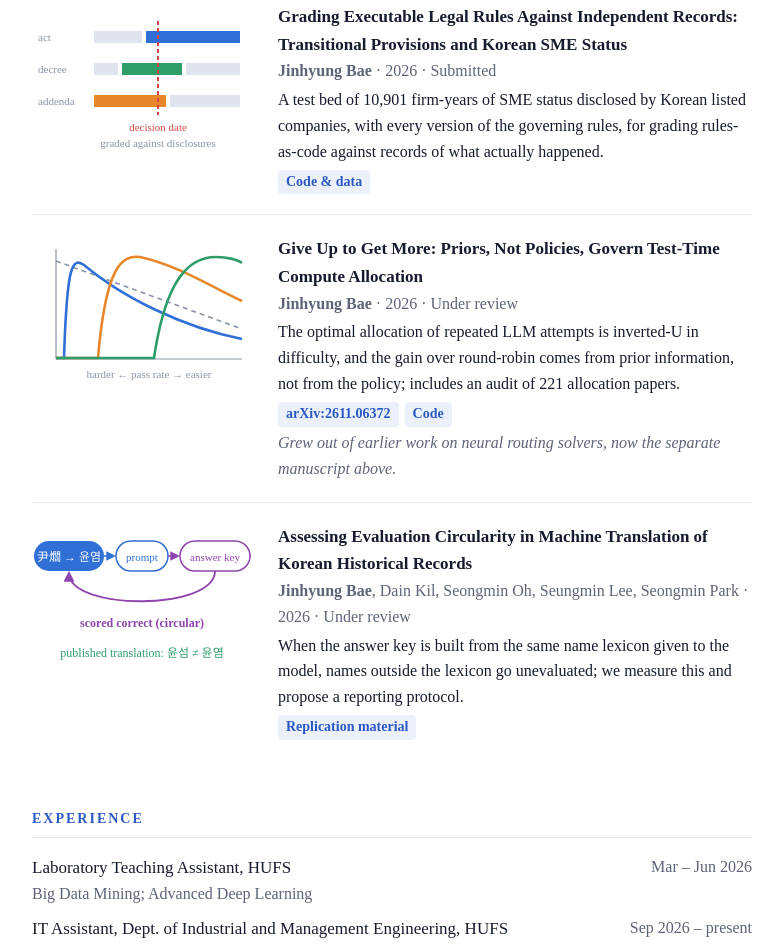
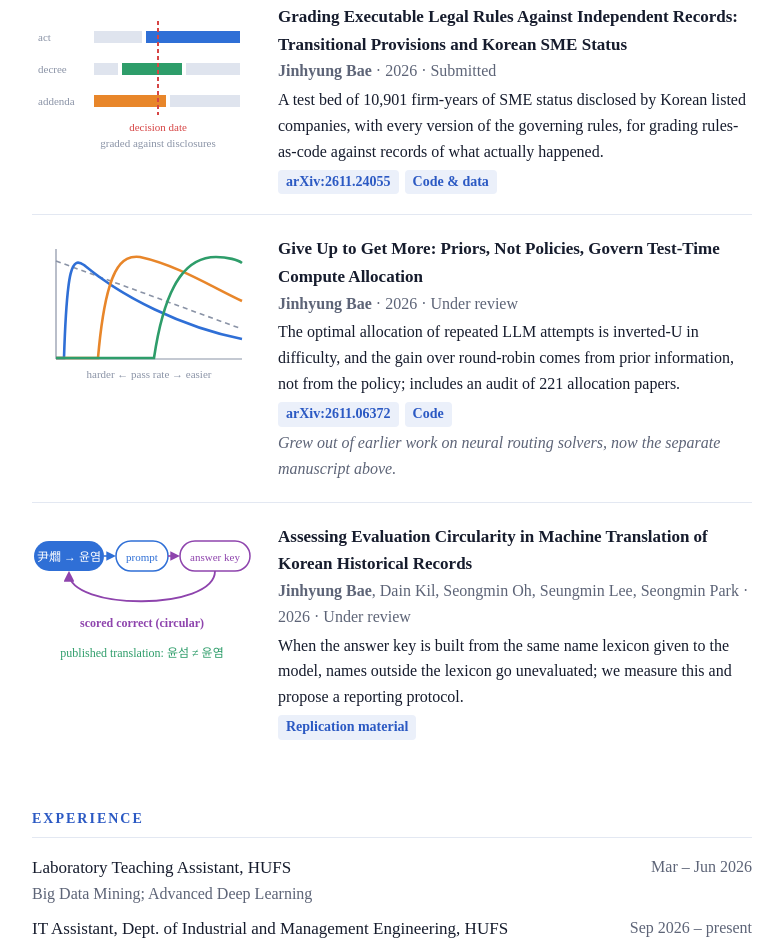
Before and after one commit to nepersoned/nepersoned.github.io, a plain HTML site: page index.html in a window 1280 px wide. Shown: the part 1238-2186 px from the top of the page, without its empty margins (248-1031 px from the left). Drawn offline with Linux system fonts and the light colour scheme.

Commit message:
Link the LexTemporis arXiv preprint
Co-Authored-By: Claude Opus 5.5 <noreply@anthropic.com>

```diff
--- a/index.html
+++ b/index.html
@@ -166,7 +166,7 @@ html[lang="en"] [lang="ko"], html[lang="ko"] [lang="en"] { display: none !import
   <div class="meta"><span class="me">Jinhyung Bae</span> · 2026 · <span lang="en">Submitted</span><span lang="ko">투고</span></div>
   <div class="note" lang="en">A test bed of 10,901 firm-years of SME status disclosed by Korean listed companies, with every version of the governing rules, for grading rules-as-code against records of what actually happened.</div>
   <div class="note" lang="ko">한국 상장사가 공시한 중소기업 여부 10,901개 기업-연도와 관련 법령의 모든 버전으로, 코드로 옮긴 법 규칙을 실제 결과 기록에 대고 채점하는 시험대를 구축.</div>
-  <div class="tags"><a href="https://github.com/nepersoned/lextemporis">Code &amp; data</a></div>
+  <div class="tags"><a href="https://arxiv.org/abs/2611.24055">arXiv:2611.24055</a><a href="https://github.com/nepersoned/lextemporis">Code &amp; data</a></div>
 </div>
 </div>
 
```
